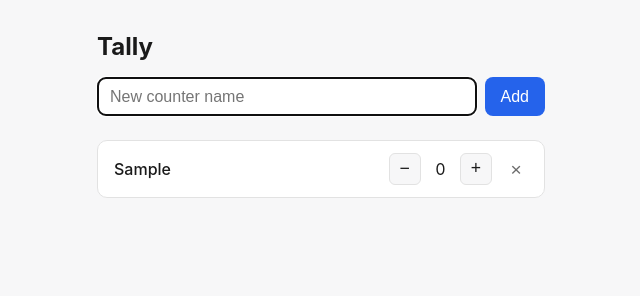
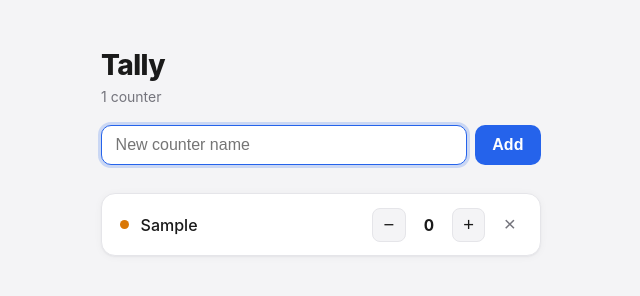
Before and after one commit to singhgurraj/tally, a plain HTML site: page index.html in a window 1280 px wide. Both pictures are taken after typing "Sample" into the empty fields and a click on the button "Add". Shown: the whole page, without its empty margins (319-959 px from the left). Drawn offline with Linux system fonts and the light colour scheme.

Commit message:
home screen

```diff
--- a/app.js
+++ b/app.js
@@ -1,10 +1,22 @@
 const STORAGE_KEY = "tally.counters";
+
+const ACCENT_COLORS = [
+  "#2563eb", // blue
+  "#dc2626", // red
+  "#16a34a", // green
+  "#d97706", // amber
+  "#9333ea", // purple
+  "#0891b2", // cyan
+  "#db2777", // pink
+  "#65a30d", // lime
+];
 
 /** @type {{id: string, name: string, count: number}[]} */
 let counters = loadCounters();
 
 const listEl = document.getElementById("counter-list");
 const emptyStateEl = document.getElementById("empty-state");
+const summaryEl = document.getElementById("counter-summary");
 const formEl = document.getElementById("new-counter-form");
 const nameInputEl = document.getElementById("new-counter-name");
 const templateEl = document.getElementById("counter-template");
@@ -22,14 +34,26 @@ function saveCounters() {
   localStorage.setItem(STORAGE_KEY, JSON.stringify(counters));
 }
 
+function accentFor(id) {
+  let hash = 0;
+  for (let i = 0; i < id.length; i++) {
+    hash = (hash * 31 + id.charCodeAt(i)) >>> 0;
+  }
+  return ACCENT_COLORS[hash % ACCENT_COLORS.length];
+}
+
 function render() {
   listEl.innerHTML = "";
   emptyStateEl.hidden = counters.length > 0;
+  summaryEl.hidden = counters.length === 0;
+  summaryEl.textContent =
+    counters.length === 1 ? "1 counter" : `${counters.length} counters`;
 
   for (const counter of counters) {
     const node = templateEl.content.cloneNode(true);
     const li = node.querySelector(".counter");
     li.dataset.id = counter.id;
+    li.style.setProperty("--accent-color", accentFor(counter.id));
     node.querySelector(".counter-name").textContent = counter.name;
     node.querySelector(".counter-count").textContent = counter.count;
     listEl.appendChild(node);
@@ -40,6 +64,12 @@ function addCounter(name) {
   counters.push({ id: crypto.randomUUID(), name, count: 0 });
   saveCounters();
   render();
+
+  const newLi = listEl.lastElementChild;
+  if (newLi) {
+    newLi.classList.add("counter-enter");
+    newLi.addEventListener("animationend", () => newLi.classList.remove("counter-enter"), { once: true });
+  }
 }
 
 function changeCount(id, delta) {
@@ -47,7 +77,16 @@ function changeCount(id, delta) {
   if (!counter) return;
   counter.count += delta;
   saveCounters();
-  render();
+
+  const li = listEl.querySelector(`.counter[data-id="${id}"]`);
+  const countEl = li?.querySelector(".counter-count");
+  if (countEl) {
+    countEl.textContent = counter.count;
+    countEl.classList.remove("pulse");
+    // Force reflow so the animation restarts on rapid clicks.
+    void countEl.offsetWidth;
+    countEl.classList.add("pulse");
+  }
 }
 
 function removeCounter(id) {
--- a/index.html
+++ b/index.html
@@ -10,6 +10,7 @@
   <main>
     <header>
       <h1>Tally</h1>
+      <p id="counter-summary" hidden></p>
       <form id="new-counter-form">
         <input type="text" id="new-counter-name" placeholder="New counter name" required maxlength="60">
         <button type="submit">Add</button>
@@ -18,11 +19,15 @@
 
     <ul id="counter-list"></ul>
 
-    <p id="empty-state" hidden>No counters yet. Add one above.</p>
+    <div id="empty-state" hidden>
+      <span class="empty-icon" aria-hidden="true">＋</span>
+      <p>No counters yet.<br>Add one above to get started.</p>
+    </div>
   </main>
 
   <template id="counter-template">
     <li class="counter" data-id="">
+      <span class="counter-dot" aria-hidden="true"></span>
       <span class="counter-name"></span>
       <div class="counter-controls">
         <button class="decrement" aria-label="Decrement">&minus;</button>
--- a/style.css
+++ b/style.css
@@ -1,21 +1,26 @@
 :root {
   color-scheme: light dark;
-  --bg: #f7f7f8;
+  --bg: #f4f4f6;
   --surface: #ffffff;
   --text: #1a1a1a;
-  --muted: #6b6b6b;
-  --border: #e2e2e2;
+  --muted: #74747c;
+  --border: #e5e5e9;
   --accent: #2563eb;
+  --accent-hover: #1d4ed8;
   --danger: #dc2626;
+  --shadow: 0 1px 2px rgba(20, 20, 30, 0.05), 0 1px 8px rgba(20, 20, 30, 0.04);
+  --shadow-hover: 0 2px 4px rgba(20, 20, 30, 0.06), 0 6px 16px rgba(20, 20, 30, 0.08);
 }
 
 @media (prefers-color-scheme: dark) {
   :root {
-    --bg: #17181a;
-    --surface: #212226;
+    --bg: #131314;
+    --surface: #1e1f22;
     --text: #f1f1f1;
-    --muted: #9a9a9a;
-    --border: #34353a;
+    --muted: #97979f;
+    --border: #303136;
+    --shadow: 0 1px 2px rgba(0, 0, 0, 0.2), 0 1px 8px rgba(0, 0, 0, 0.18);
+    --shadow-hover: 0 2px 4px rgba(0, 0, 0, 0.25), 0 8px 20px rgba(0, 0, 0, 0.3);
   }
 }
 
@@ -33,42 +38,66 @@ body {
 main {
   max-width: 480px;
   margin: 0 auto;
-  padding: 2rem 1rem 4rem;
+  padding: 3rem 1.25rem 4rem;
+}
+
+header {
+  margin-bottom: 1.75rem;
 }
 
 h1 {
-  font-size: 1.5rem;
-  margin: 0 0 1rem;
+  font-size: 1.75rem;
+  font-weight: 800;
+  letter-spacing: -0.02em;
+  margin: 0 0 0.35rem;
+}
+
+#counter-summary {
+  margin: 0 0 1.25rem;
+  color: var(--muted);
+  font-size: 0.875rem;
 }
 
 #new-counter-form {
   display: flex;
   gap: 0.5rem;
-  margin-bottom: 1.5rem;
 }
 
 #new-counter-name {
   flex: 1;
-  padding: 0.6rem 0.75rem;
+  padding: 0.65rem 0.85rem;
   border: 1px solid var(--border);
-  border-radius: 8px;
+  border-radius: 10px;
   background: var(--surface);
   color: var(--text);
   font-size: 1rem;
+  transition: border-color 120ms ease, box-shadow 120ms ease;
+}
+
+#new-counter-name:focus {
+  outline: none;
+  border-color: var(--accent);
+  box-shadow: 0 0 0 3px color-mix(in srgb, var(--accent) 20%, transparent);
 }
 
 #new-counter-form button {
-  padding: 0.6rem 1rem;
+  padding: 0.65rem 1.1rem;
   border: none;
-  border-radius: 8px;
+  border-radius: 10px;
   background: var(--accent);
   color: white;
   font-size: 1rem;
+  font-weight: 600;
   cursor: pointer;
+  transition: background 120ms ease, transform 80ms ease;
 }
 
 #new-counter-form button:hover {
-  filter: brightness(1.1);
+  background: var(--accent-hover);
+}
+
+#new-counter-form button:active {
+  transform: scale(0.96);
 }
 
 #counter-list {
@@ -77,17 +106,32 @@ h1 {
   padding: 0;
   display: flex;
   flex-direction: column;
-  gap: 0.75rem;
+  gap: 0.7rem;
 }
 
 .counter {
   display: flex;
   align-items: center;
   gap: 0.75rem;
-  padding: 0.75rem 1rem;
+  padding: 0.85rem 1.1rem;
   background: var(--surface);
   border: 1px solid var(--border);
-  border-radius: 10px;
+  border-radius: 14px;
+  box-shadow: var(--shadow);
+  transition: box-shadow 150ms ease, transform 150ms ease;
+}
+
+.counter:hover {
+  box-shadow: var(--shadow-hover);
+  transform: translateY(-1px);
+}
+
+.counter-dot {
+  width: 9px;
+  height: 9px;
+  min-width: 9px;
+  border-radius: 50%;
+  background: var(--accent-color, var(--accent));
 }
 
 .counter-name {
@@ -103,43 +147,107 @@ h1 {
 }
 
 .counter-controls button {
-  width: 2rem;
-  height: 2rem;
+  width: 2.1rem;
+  height: 2.1rem;
   border: 1px solid var(--border);
-  border-radius: 6px;
+  border-radius: 8px;
   background: var(--bg);
   color: var(--text);
-  font-size: 1.1rem;
+  font-size: 1.15rem;
   line-height: 1;
   cursor: pointer;
+  transition: background 120ms ease, transform 80ms ease;
 }
 
 .counter-controls button:hover {
   background: var(--border);
 }
 
+.counter-controls button:active {
+  transform: scale(0.9);
+}
+
 .counter-count {
-  min-width: 2ch;
+  min-width: 2.5ch;
   text-align: center;
+  font-weight: 700;
   font-variant-numeric: tabular-nums;
+  display: inline-block;
+}
+
+.counter-count.pulse {
+  animation: pulse 220ms ease;
+}
+
+@keyframes pulse {
+  0% {
+    transform: scale(1);
+  }
+  35% {
+    transform: scale(1.3);
+    color: var(--accent-color, var(--accent));
+  }
+  100% {
+    transform: scale(1);
+  }
+}
+
+.counter.counter-enter {
+  animation: slide-in 220ms ease;
+}
+
+@keyframes slide-in {
+  from {
+    opacity: 0;
+    transform: translateY(-8px) scale(0.98);
+  }
+  to {
+    opacity: 1;
+    transform: translateY(0) scale(1);
+  }
 }
 
 .remove {
   border: none;
   background: transparent;
   color: var(--muted);
-  font-size: 1.2rem;
+  font-size: 1.3rem;
   cursor: pointer;
   padding: 0.25rem 0.4rem;
   line-height: 1;
+  border-radius: 6px;
+  transition: color 120ms ease, background 120ms ease;
 }
 
 .remove:hover {
   color: var(--danger);
+  background: color-mix(in srgb, var(--danger) 12%, transparent);
 }
 
 #empty-state {
   color: var(--muted);
   text-align: center;
-  margin-top: 2rem;
+  margin-top: 3rem;
+  padding: 2.5rem 1.5rem;
+  border: 1.5px dashed var(--border);
+  border-radius: 16px;
 }
+
+.empty-icon {
+  display: inline-flex;
+  align-items: center;
+  justify-content: center;
+  width: 2.75rem;
+  height: 2.75rem;
+  border-radius: 50%;
+  background: var(--bg);
+  border: 1.5px dashed var(--border);
+  font-size: 1.3rem;
+  margin-bottom: 0.9rem;
+  color: var(--muted);
+}
+
+#empty-state p {
+  margin: 0;
+  line-height: 1.5;
+}
```
